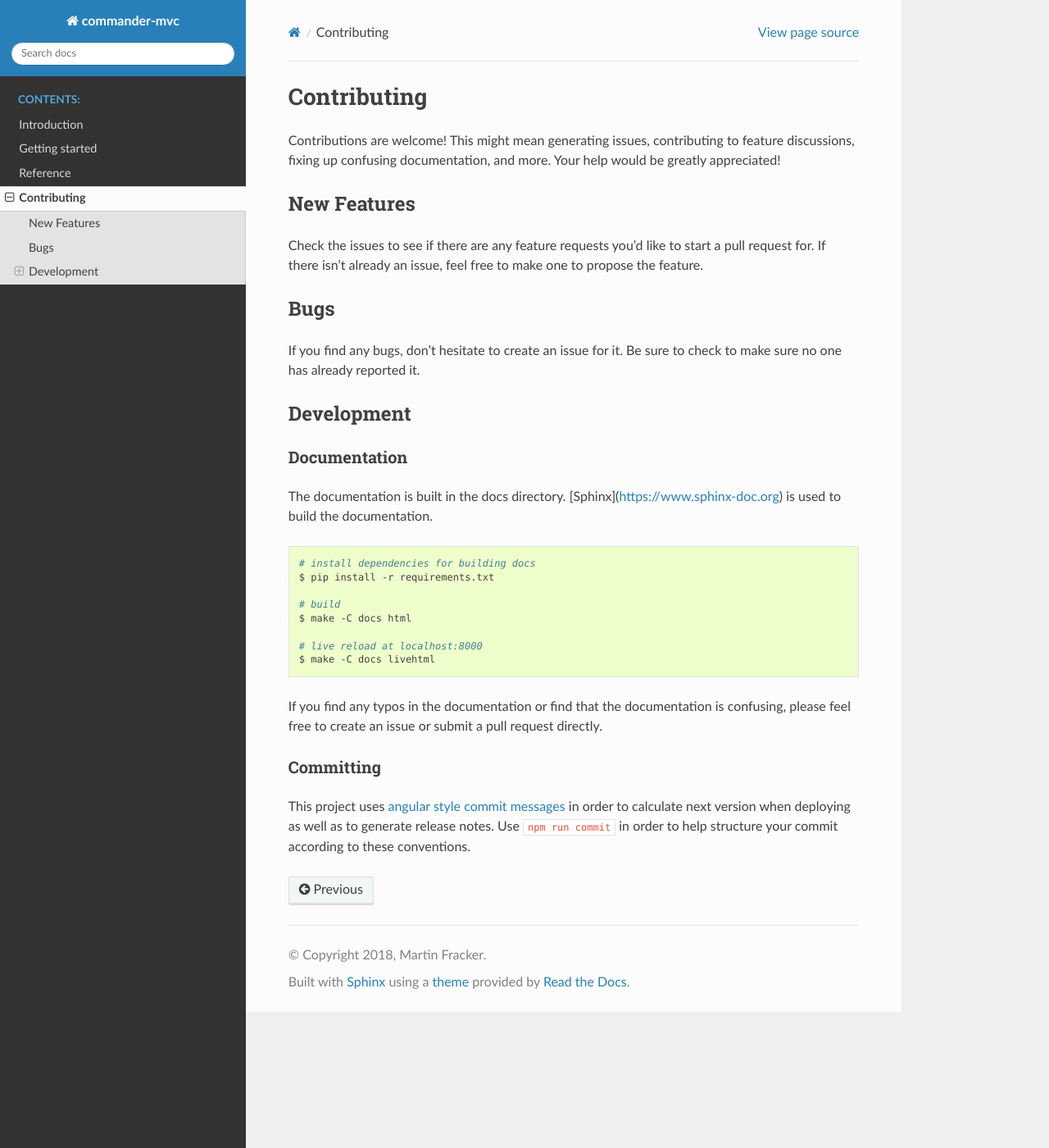
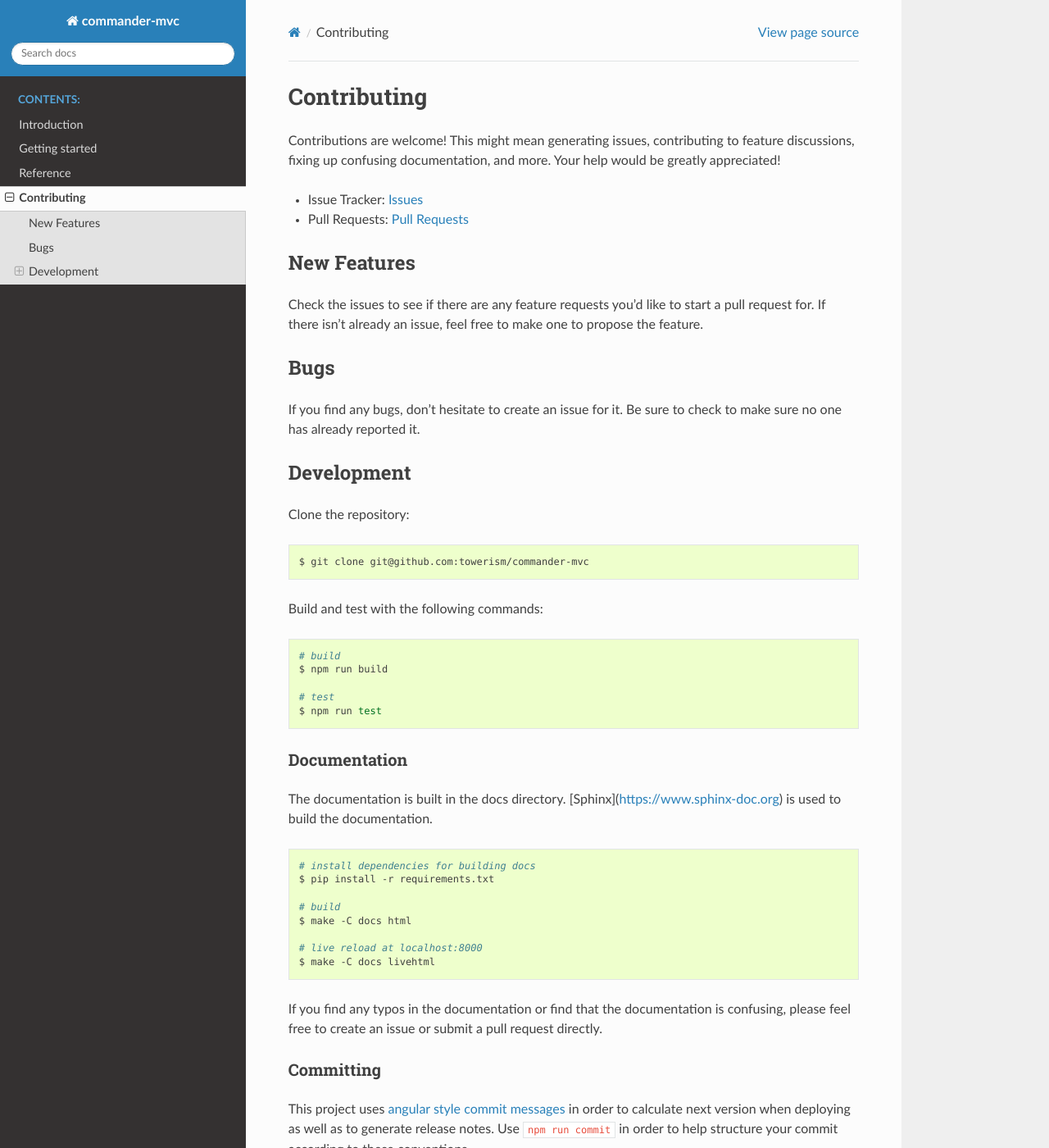
Before and after one commit to commander-mvc/commander-mvc, a Sphinx documentation site: the page built from docs/contributing.rst, in a window 1280 px wide and 1400 px high. Shown: the whole window at 82% size. Built offline with Sphinx 7.4.7 and the Read the Docs theme 2.0.0, drawn with Linux system fonts in a browser that asks for light colours.

Commit message:
docs(contributing): Add some missing info

```diff
--- a/docs/contributing.rst
+++ b/docs/contributing.rst
@@ -4,6 +4,9 @@ Contributing
 Contributions are welcome! This might mean generating issues, contributing to
 feature discussions, fixing up confusing documentation, and more. Your help
 would be greatly appreciated!
+
+- Issue Tracker: `Issues <https://github.com/Towerism/commander-mvc/issues>`_
+- Pull Requests: `Pull Requests <https://github.com/Towerism/commander-mvc/pulls>`_
 
 New Features
 ------------
@@ -21,7 +24,16 @@ to make sure no one has already reported it.
 Development
 -----------
 
+Clone the repository:
+
 .. code-block:: bash
+
+  $ git clone git@github.com:towerism/commander-mvc
+
+Build and test with the following commands:
+
+.. code-block:: bash
+
   # build
   $ npm run build
 
```
